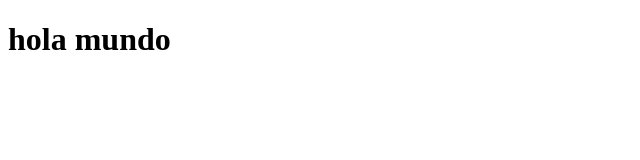
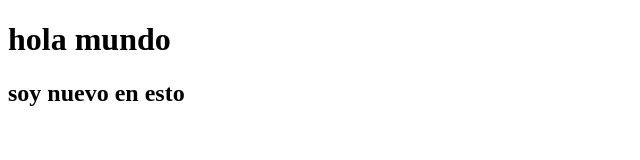
Before and after one commit to julionarvaez/RetoPrueba-, a plain HTML site: page index.html in a window 1280 px wide. Shown: the whole page, without its empty margins (0-640 px from the left). Drawn offline with Linux system fonts and the light colour scheme.

Commit message:
segunda version de index

```diff
--- a/index.html
+++ b/index.html
@@ -7,5 +7,6 @@
 </head>
 <body>
     <h1>hola mundo</h1>
+    <h2>soy nuevo en esto</h2>
 </body>
 </html>
```
